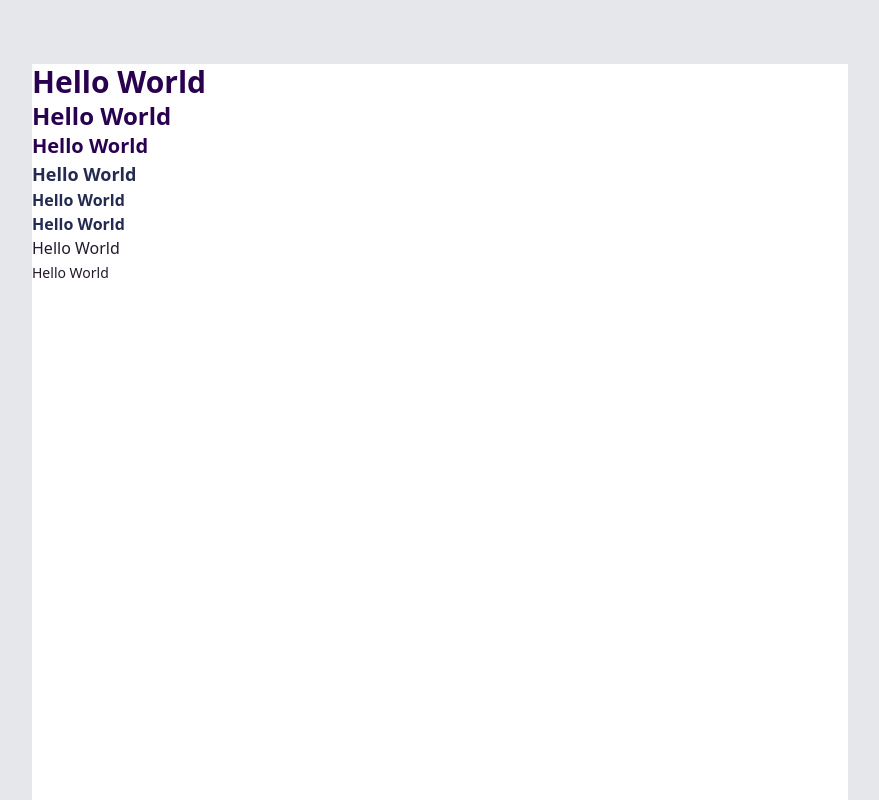
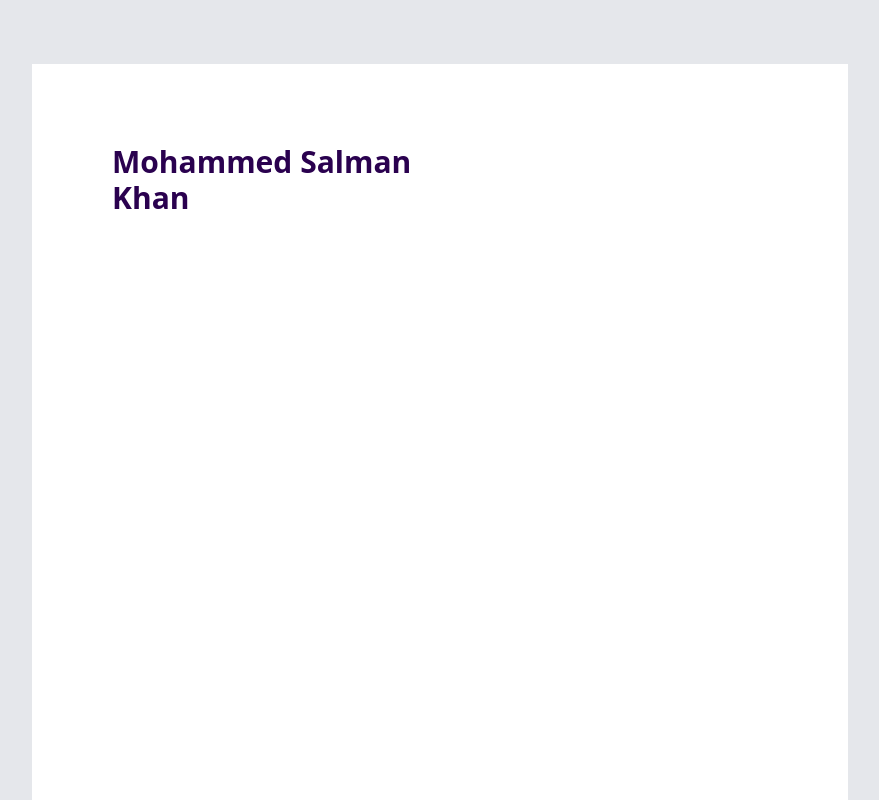
Before and after one commit to webdevsk/next-resume, a React (Vite) app: page / in a window 1280 px wide. Shown: the top 800 px of the page, without its empty margins (200-1079 px from the left). Built offline with nearby package versions, Linux system fonts and the light colour scheme.

Commit message:
Added Resume data

```diff
--- a/src/App.jsx
+++ b/src/App.jsx
@@ -1,3 +1,6 @@
+import resume from "./resume"
+const { data } = resume
+
 function App() {
   const url = new URL(window.location.href)
   const params = new URLSearchParams(url.search)
@@ -7,14 +10,8 @@ function App() {
     <div className={!resumeOnlyMode ? "flex justify-center py-16" : ""}>
       {/* {!resumeOnlyMode && <div id="other-body-stuff">Hi stuff goes here</div>} */}
       <div id="pdf">
-        <h1>Hello World</h1>
-        <h2>Hello World</h2>
-        <h3>Hello World</h3>
-        <h4>Hello World</h4>
-        <h5>Hello World</h5>
-        <h6>Hello World</h6>
-        <p>Hello World</p>
-        <small>Hello World</small>
+        <h1>{data?.firstName}</h1>
+        <h1>{data?.lastName}</h1>
       </div>
     </div>
   )
--- a/src/index.css
+++ b/src/index.css
@@ -6,12 +6,6 @@
   --theme: #2a014f;
   --accent: #242b52;
   --body: #23192b;
-}
-
-#pdf {
-  height: 1056px;
-  width: 816px;
-  background-color: white;
 }
 
 @layer base {
@@ -63,3 +57,12 @@
     @apply text-xs font-medium antialiased xl:text-sm;
   }
 }
+
+@layer components {
+  #pdf {
+    height: 1056px;
+    max-width: 816px;
+    width: 100%;
+    @apply bg-white p-20;
+  }
+}
--- /dev/null
+++ b/src/resume.js
@@ -0,0 +1,74 @@
+const resume = {
+  data: {
+    firstName: "Mohammed Salman",
+    lastName: "Khan",
+    photo: "",
+    title: "Junior Frontend Web Developer",
+    location: "Dhaka, Bangladesh",
+    phone: "+880 1305 335 088",
+    email: "webdevz.sk@gmail.com",
+    telephone: null,
+    github: "webdevzsk",
+    linkedin: "webdevzsk",
+    twitter: null,
+    facebook: null,
+    about:
+      "I am a Frontend Web Developer creating interactable solutions and solving both technical and design challenges using Vanilla JavaScript and React JS. I have more than 2 years of experience in creating pixel-perfect and mobile responsive Websites that met client requirements. I debug design and functional issues with my deep knowledge on Dev Tools and Search Engines.",
+    skills: [
+      {
+        heading: "Frontend",
+        data: [
+          "React",
+          "Vanilla JavaScript",
+          "Tailwind",
+          "Sass",
+          "CSS",
+          "HTML",
+        ],
+      },
+      {
+        heading: "Backend",
+        data: [
+          "Express JS",
+          "Node JS",
+          "MongoDB",
+          "MySQL",
+          "Serverless Functions",
+          "Restful API",
+        ],
+      },
+      {
+        heading: "Technologies",
+        data: ["Git", "GitHub", "WordPress", "Adobe Xd", "Figma"],
+      },
+    ],
+    projects: [
+      //   {
+      //     title: null,
+      //     link: null,
+      //     skills: [],
+      //     responsibilities: [],
+      //   },
+    ],
+    experiences: [
+      //   {
+      //     position: null,
+      //     company: null,
+      //     location: null,
+      //     dateFrom: null,
+      //     dateTo: null,
+      //     responsibilities: [],
+      //   },
+    ],
+    educations: [
+      //   {
+      //     title: null,
+      //     institute: null,
+      //     dateFrom: null,
+      //     dateTo: null,
+      //   },
+    ],
+  },
+}
+
+export default resume
```
